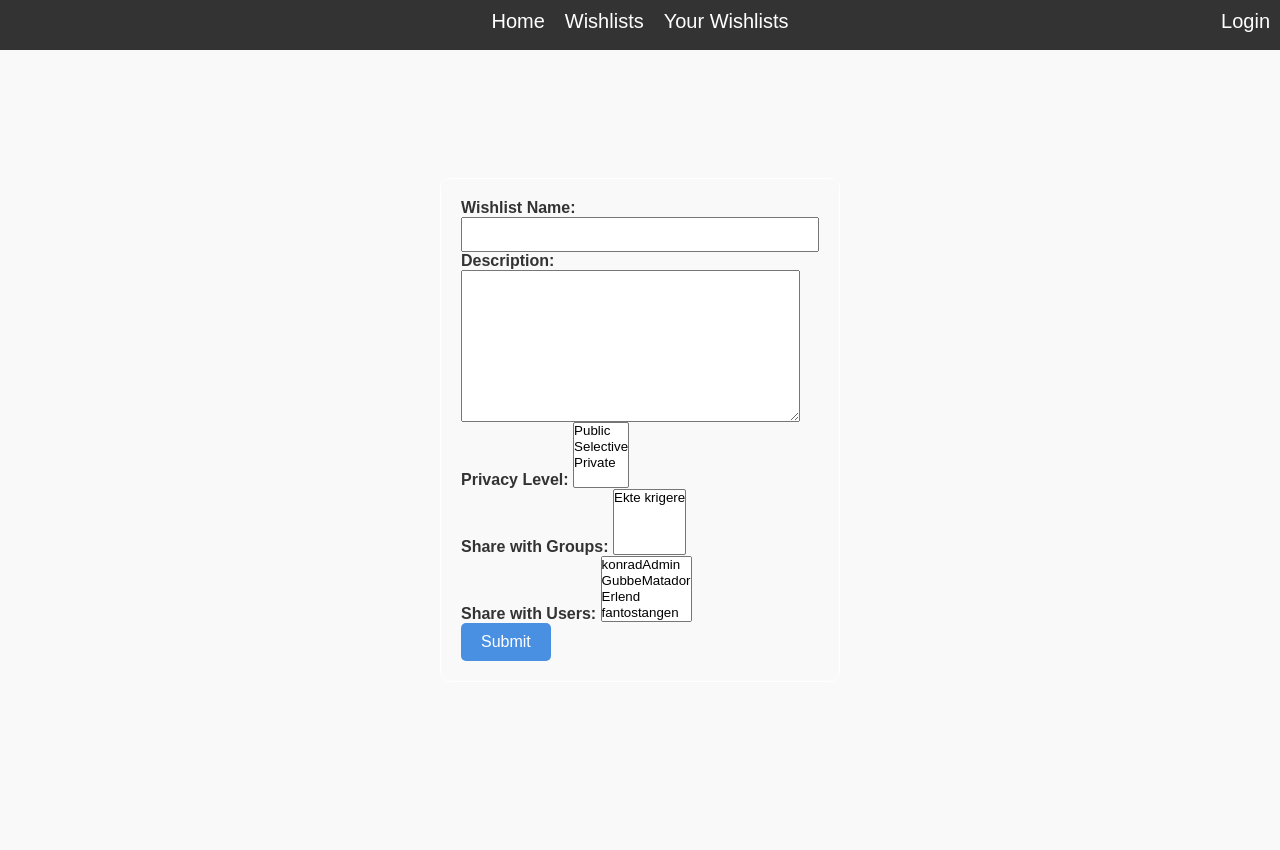
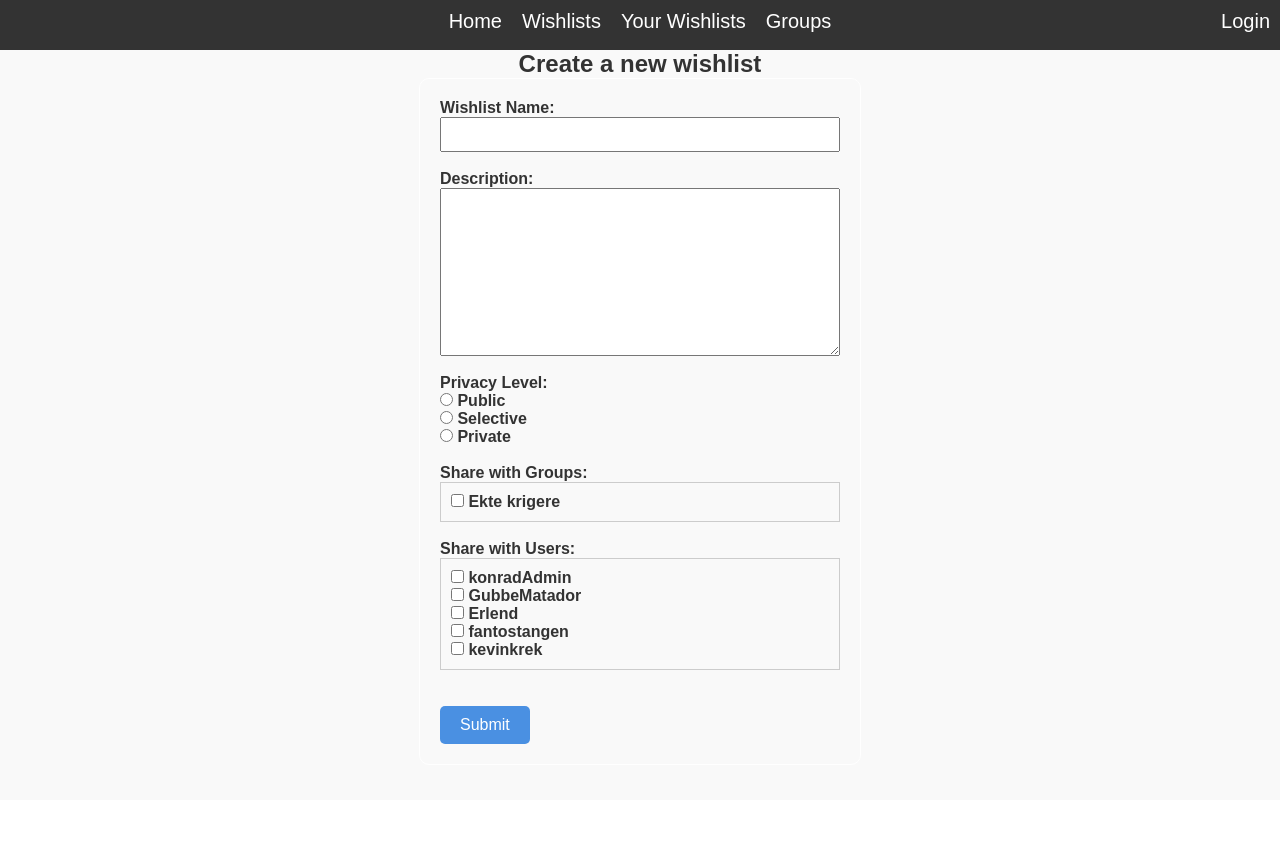
Before and after one commit to TheStrgamer/Wishlist, a Django app: page /wishlist/create in a window 1280 px wide. After the commit the page ends 744 px from the top, so only its background shows below. Run offline with Django 5.2, Linux system fonts and the light colour scheme; data comes from the database, SQL or seed files in the repository; both versions use the stored data as it was after the commit.

Commit message:
created groups view

```diff
--- a/wishlist/wishlistManager/forms.py
+++ b/wishlist/wishlistManager/forms.py
@@ -6,7 +6,6 @@ from .models import WishlistGroup, Wishlist
 class UserRegisterForm(forms.ModelForm):
     password = forms.CharField(widget=forms.PasswordInput)
     passwordConfirm = forms.CharField(widget=forms.PasswordInput, label='Confirm Password')
-    #TODO write more
 
     class Meta:
         model = User
@@ -25,9 +24,9 @@ class UserRegisterForm(forms.ModelForm):
 class WishlistForm(forms.Form):
     name = forms.CharField(max_length=100, required=True, label='Wishlist Name')
     description = forms.CharField(required=False, label='Description', widget=forms.Textarea)
-    privacy_level = forms.MultipleChoiceField(choices=[(0, 'Public'), (1, 'Selective'), (2, 'Private')], required=True, label='Privacy Level')
-    groups_with_permission = forms.ModelMultipleChoiceField(queryset=WishlistGroup.objects.all(), required=False, label = 'Share with Groups')
-    users_with_permission = forms.ModelMultipleChoiceField(queryset=User.objects.all(), required=False, label = 'Share with Users')
+    privacy_level = forms.MultipleChoiceField(choices=[(0, 'Public'), (1, 'Selective'), (2, 'Private')], required=True, label='Privacy Level', widget=forms.RadioSelect)
+    groups_with_permission = forms.ModelMultipleChoiceField(queryset=WishlistGroup.objects.all(), required=False, label = 'Share with Groups', widget=forms.CheckboxSelectMultiple(attrs={'class': 'scrollable-checkboxes'}))
+    users_with_permission = forms.ModelMultipleChoiceField(queryset=User.objects.all(), required=False, label = 'Share with Users', widget=forms.CheckboxSelectMultiple(attrs={'class': 'scrollable-checkboxes'}))
 
     def save(self):
         print('creating' + self.cleaned_data['name'])
--- a/wishlist/wishlistManager/static/styles/styles.css
+++ b/wishlist/wishlistManager/static/styles/styles.css
@@ -2,10 +2,15 @@
 * {
     margin: 0;
     padding: 0;
-    box-sizing: border-box;
 }
-
-
+body{
+    font-family: Arial, Helvetica, sans-serif;
+    background-color: #f9f9f9;
+    color: #333;
+    margin:0;
+    padding: 20px;
+    overflow: hidden;
+}
 
 .topbar {
     background-color: #333;
@@ -47,12 +52,21 @@
 
 }
 
-
-
 .topbar a {
     color: white;
     text-decoration: none;
     font-size: 20px;
+}
+
+.centered_box{
+    display: flex;
+    flex-direction: column;
+    justify-content: top;
+    align-items: center;
+    margin-top: 30px;
+    overflow-y: auto;
+    box-sizing: border-box;
+    max-height: calc(100vh - 50px);
 }
 
 .wishlist {
@@ -78,14 +92,7 @@
 }
 
 
-body{
-    font-family: Arial, Helvetica, sans-serif;
-    background-color: #f9f9f9;
-    color: #333;
-    margin:0;
-    padding: 20px;
-    overflow: hidden;
-}
+
 
 h1{
     color: #4a90e2;
@@ -111,15 +118,7 @@ button:hover{
     background-color: #357ab8;
 }
 
-/* Home Page */
-.centered_box{
-    height: 100vh;
-    display: flex;
-    flex-direction: column;
-    justify-content: center;
-    align-items: center;
-    margin-top: 10px;
-}
+
 
 .btn{
     font-size: 16px;
@@ -149,7 +148,7 @@ label{
 }
 
 input[type="text"],
-input[type="password"] {
+input[type="password"], textarea {
     width: 100%;
     padding: 8px;
     box-sizing: border-box;
@@ -170,3 +169,18 @@ input[type="password"] {
 .success-message p{
     margin: 20px 0;
 }
+
+.scrollable-checkboxes {
+    max-height: 200px;
+    border: 1px solid #ccc;
+    padding: 10px;
+    overflow-y: auto;
+}
+
+.scrollable-checkboxes ul {
+    padding-left: 0;
+}
+
+.scrollable-checkboxes li {
+    list-style-type: none;
+}
--- a/wishlist/wishlistManager/templates/base.html
+++ b/wishlist/wishlistManager/templates/base.html
@@ -26,6 +26,8 @@
             <a href="{% url 'index' %}">Home</a>
             <a href="{% url 'wishlist_list' %}">Wishlists</a>
             <a href="{% url 'your_wishlists' %}" >Your Wishlists</a>
+            <a href="{% url 'groups' %}" >Groups</a>
+
         </div>
         <div class="topbar-spacer"></div>
         <div class="topbar-right">
--- a/wishlist/wishlistManager/templates/wishlist/create_wishlist.html
+++ b/wishlist/wishlistManager/templates/wishlist/create_wishlist.html
@@ -11,11 +11,22 @@
 </head>
 <body>
     {% block content %}
+        <h2>Create a new wishlist</h2>
 
 
         <form method = "POST">
             {% csrf_token %}
-            {{form.as_p}}
+            {% comment %} {{form.as_p}} {% endcomment %}
+            {% for field in form %}
+                <div class="form-group">
+                    {{field.errors}}
+                    {{field.label_tag}}
+                    {{field}}
+                </div>
+                <br>
+            {% endfor %}
+
+            <br>
             <button type="submit" class="btn">Submit </button>
         </form>
     {% endblock %}
--- a/wishlist/wishlistManager/templates/wishlist/wishlist_overview.html
+++ b/wishlist/wishlistManager/templates/wishlist/wishlist_overview.html
@@ -12,6 +12,11 @@
 </head>
 <body>
     {% block content %}
+        <h2>Wishlists shared with you</h2>
+        <br>
+        {% if wishlist_list|length == 0 %}
+        <p>You have not been shared any wishlists</p>
+        {% endif %}
         {% for wishlist in wishlist_list %}
             <div class= "wishlist">
                 <h2>{{ wishlist.name }}</h2>
--- a/wishlist/wishlistManager/urls.py
+++ b/wishlist/wishlistManager/urls.py
@@ -10,6 +10,7 @@ urlpatterns = [
     path("wishlist/create", views.create_wishlist_view, name="create_wishlist"),
     path("wishlist/", views.wishlist_view, name="wishlist_list"),
     path("wishlist/your_wishlists", views.your_wishlists_view, name="your_wishlists"),
+    path("groups/", views.groups_view, name="groups"),
     path("login/", views.login_view, name="login"),
     path("register/", views.register_user_view, name="register"),
     path("logout/", views.logout_view, name="logout"),
--- a/wishlist/wishlistManager/views.py
+++ b/wishlist/wishlistManager/views.py
@@ -79,6 +79,14 @@ def your_wishlists_view(request):
     context = {'wishlist_list': wishlists}
     return render(request, 'wishlist/your_wishlists.html', context)
 
+@login_required
+def groups_view(request):
+    groups = WishlistGroup.objects.all()
+    your_groups = [group for group in groups if request.user in group.members.all() and group.owner != request.user]
+    owned_groups = [group for group in groups if group.owner == request.user]
+    context = {'group_list': your_groups, 'owned_groups': owned_groups}
+    return render(request, 'groups.html', context)
+
 
 class ProtectedView(LoginRequiredMixin, View):
     login_url = '/login/'
```
Also changed, not shown: wishlist/wishlistManager/templates/groups.html (added, +59 -0 lines), wishlist/wishlistManager/templates/wishlist/your_wishlists.html (+7 -0 lines), wishlist/db.sqlite3.
